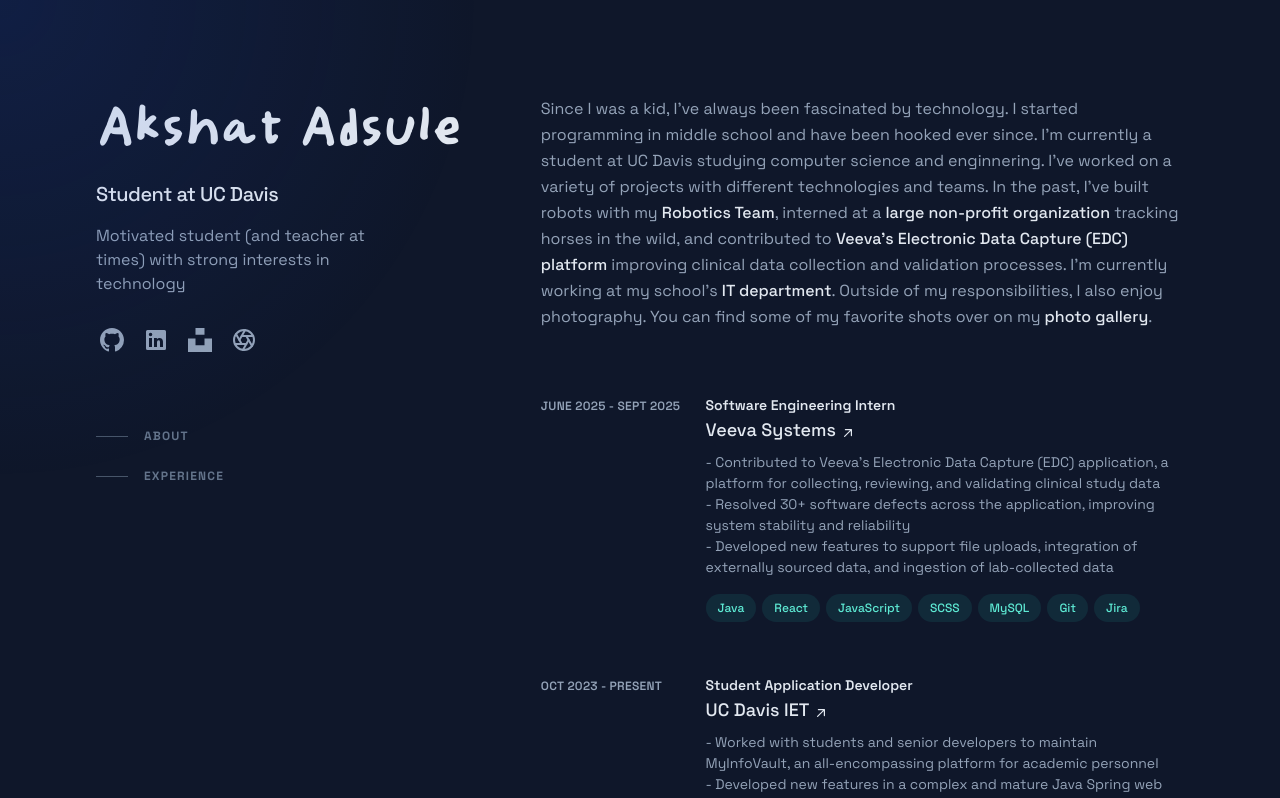
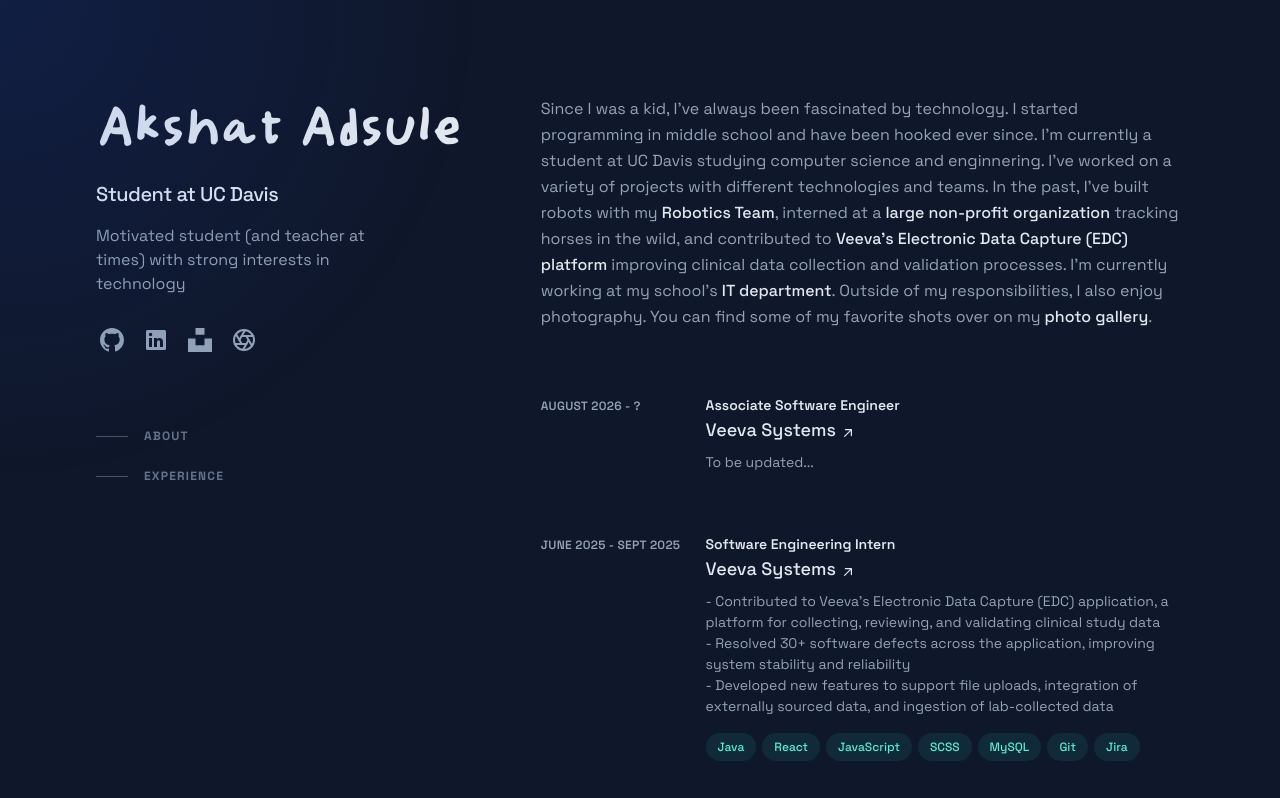
Before and after one commit to AkshatAdsule/AkshatAdsule.github.io, a Next.js app: page / in a window 1280 px wide. Shown: the top 798 px of the page. Built offline with nearby package versions, Linux system fonts and the light colour scheme.

Commit message:
update main page

```diff
--- a/app/_components/main.tsx
+++ b/app/_components/main.tsx
@@ -4,6 +4,15 @@
 
 export function MainContent() {
   const jobs: JobDetails[] = [
+    {
+      role: "Associate Software Engineer",
+      company: "Veeva Systems",
+      companyLink: "https://www.veeva.com/",
+      startDate: "August 2026",
+      endDate: "?",
+      description: <>To be updated...</>,
+      techStack: [],
+    },
     {
       role: "Software Engineering Intern",
       company: "Veeva Systems",
```
